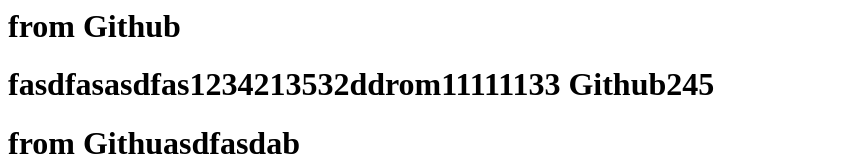
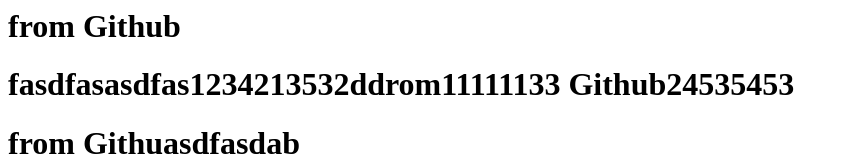
Before and after one commit to sndeep12/Collin, a plain HTML site: page index.html in a window 1280 px wide. Shown: the top 160 px of the page, without its empty margins (0-848 px from the left). Drawn offline with Linux system fonts and the light colour scheme.

Commit message:
Update index.html

```diff
--- a/index.html
+++ b/index.html
@@ -1,6 +1,6 @@
 <h1>from Github</h1>
 
-<h1>fasdfasasdfas1234213532ddrom11111133 Github245</h1>
+<h1>fasdfasasdfas1234213532ddrom11111133 Github24535453</h1>
 
 <h1>from Githuasdfasdab</h1>
 <h1>from Github</h1>
```
